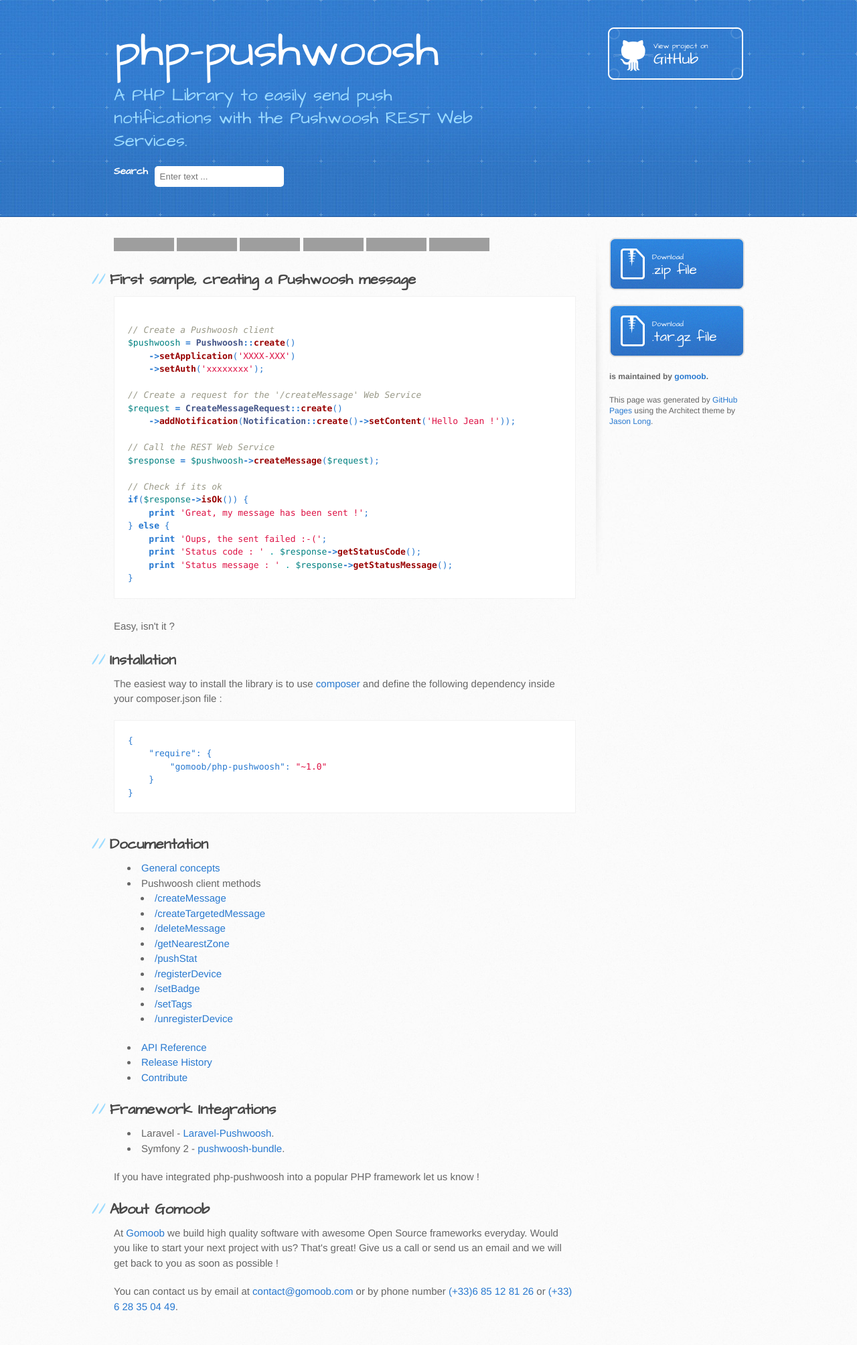
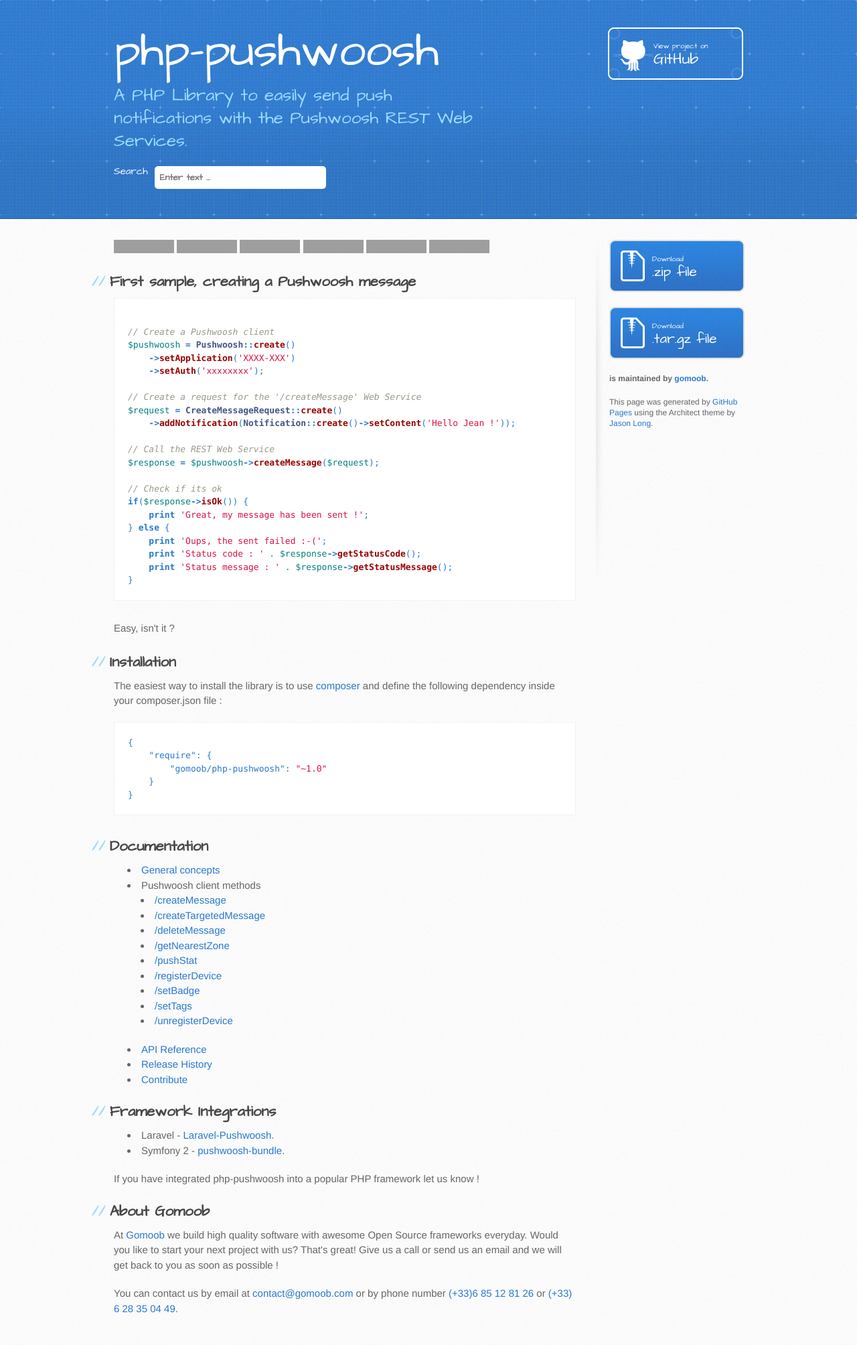
Before and after one commit to gomoob/php-pushwoosh, a Jekyll site: the page built from index.html, in a window 1280 px wide. Shown: the whole page at 67% size. Built offline with Jekyll 4.4.1, drawn with Linux system fonts in a browser that asks for light colours; comment, search, counter and statistics services are not loaded; grey boxes are pictures that could not be loaded.

Commit message:
Update search input styles.

```diff
--- a/stylesheets/stylesheet.css
+++ b/stylesheets/stylesheet.css
@@ -484,8 +484,6 @@
 }
 .search-input-wrapper > span {
 	color: white;
-	font-family: inherit;
-	font-weight: bold;
 	vertical-align: middle;
 }
 .search-input-wrapper #search-input {
@@ -497,4 +495,7 @@
     padding: 8px;
     margin: 4px;
     color: #727272;
+    min-width: 240px;
+    font-family: inherit;
+	font-weight: bold;
 }
```
